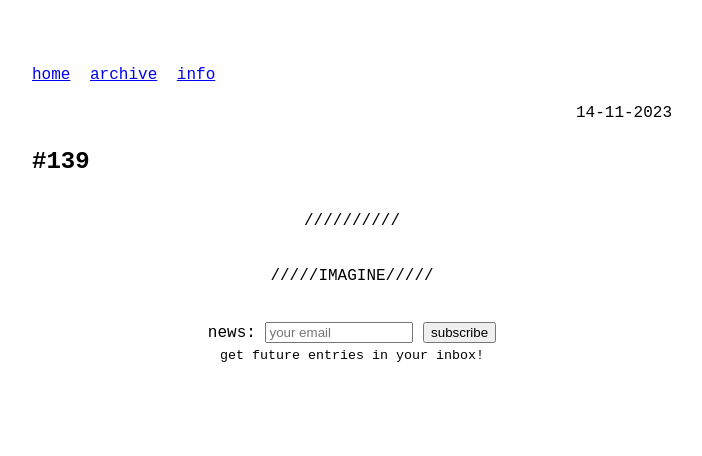
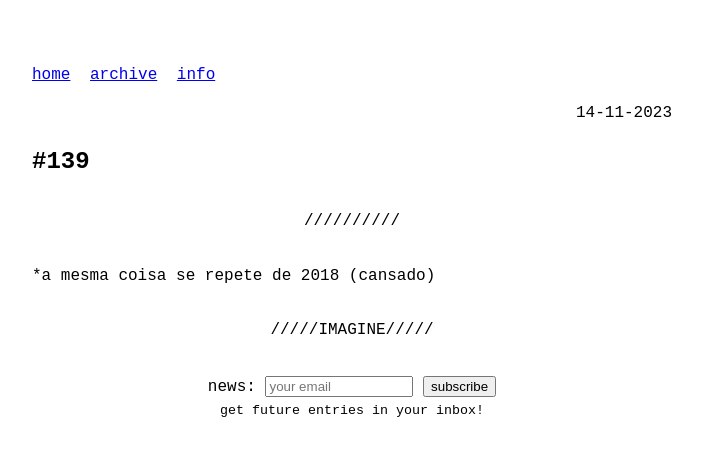
Before and after one commit to odaniloluna/odaniloluna.github.io, a Jekyll site: the page built from _posts/2023-11-14-#139.md, in a window 1280 px wide. Shown: the top 456 px of the page, without its empty margins (288-990 px from the left). Built offline with Jekyll 4.4.1, drawn with Linux system fonts in a browser that asks for light colours.

Commit message:
Update 2023-11-14-#139.md

```diff
--- a/_posts/2023-11-14-#139.md
+++ b/_posts/2023-11-14-#139.md
@@ -4,4 +4,5 @@ title: #139
 slug: #139
 ---
 ---
-<p class="description" style="text-align: center;">
+<p class="description" style="text-align: justify;">
+*a mesma coisa se repete de 2018  (cansado)
```
